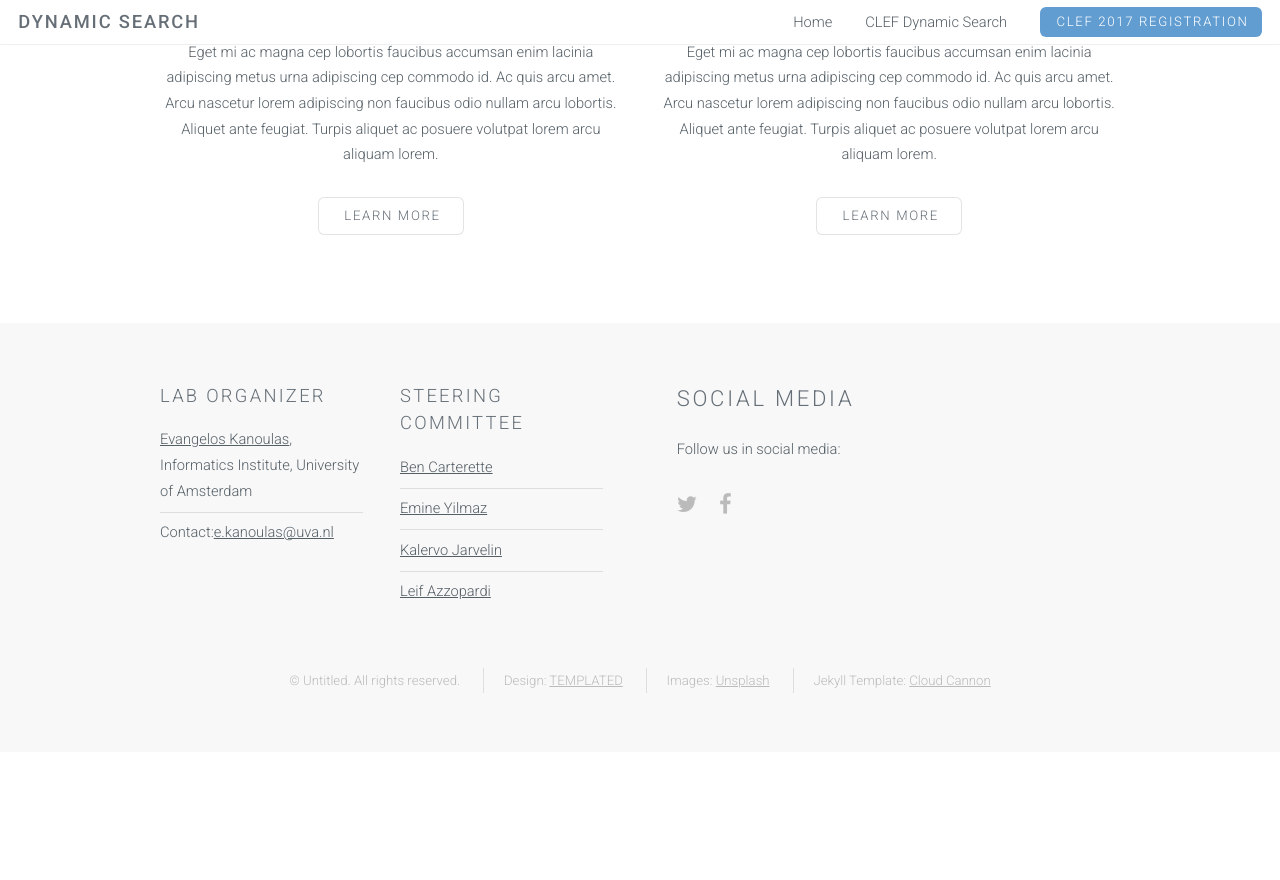
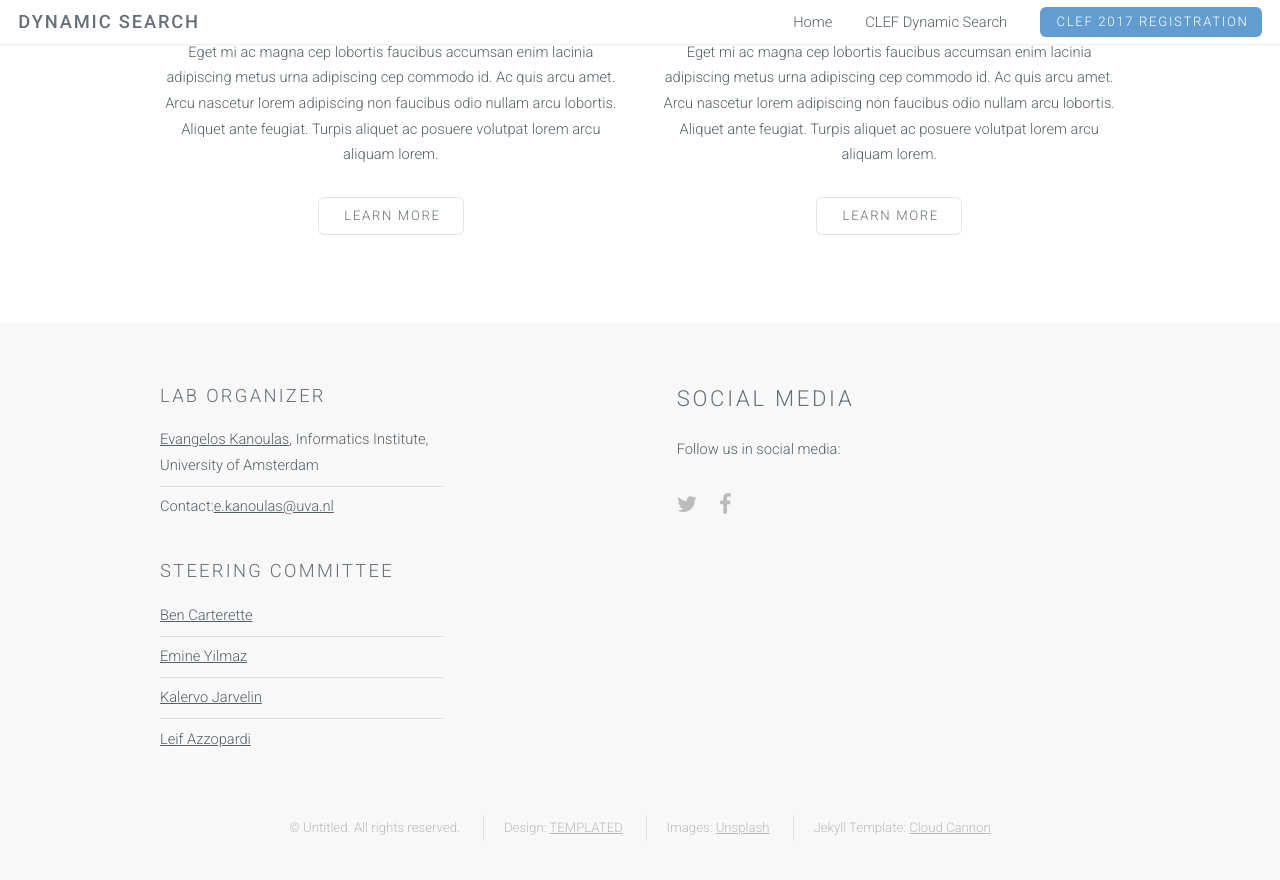
Before and after one commit to ekanou/dynamicsearch, a Jekyll site: the page built from no-sidebar.html, in a window 1280 px wide and 900 px high, scrolled down 1304 px. Shown: the top 880 px of the window. Built offline with Jekyll 4.4.1, drawn with Linux system fonts in a browser that asks for light colours; before the commit the page ends 2056 px from its top, so only the background shows below that.

Commit message:
Update footer.html

```diff
--- a/_includes/footer.html
+++ b/_includes/footer.html
@@ -4,14 +4,14 @@
         <div class="row double">
             <div class="6u">
                 <div class="row collapse-at-2">
-                    <div class="6u">
+                    <div class="8u">
                         <h3>Lab Organizer</h3>
                         <ul class="alt">
                             <li><a href="https://staff.fnwi.uva.nl/e.kanoulas/">Evangelos Kanoulas</a>, Informatics Institute, University of Amsterdam</li>
                             <li>Contact:<a href="mailto:e.kanoulas@uva.nl?Subject=[CLEF 2017 Dynamic Search]" target="_top">e.kanoulas@uva.nl</a></li>
                         </ul>
                     </div>
-                    <div class="6u">
+                    <div class="8u">
                         <h3>Steering Committee</h3>
                         <ul class="alt">
                             <li><a href="#">Ben Carterette</a></li>
```
